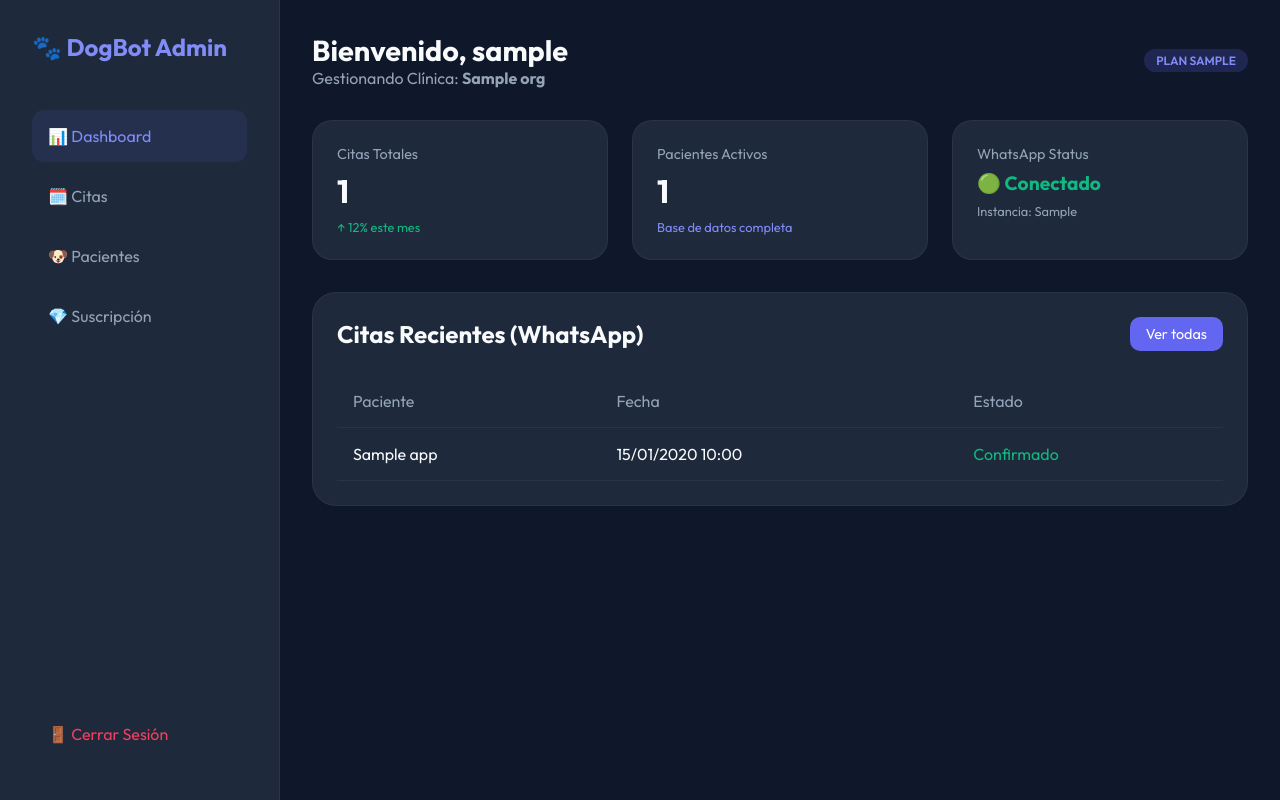
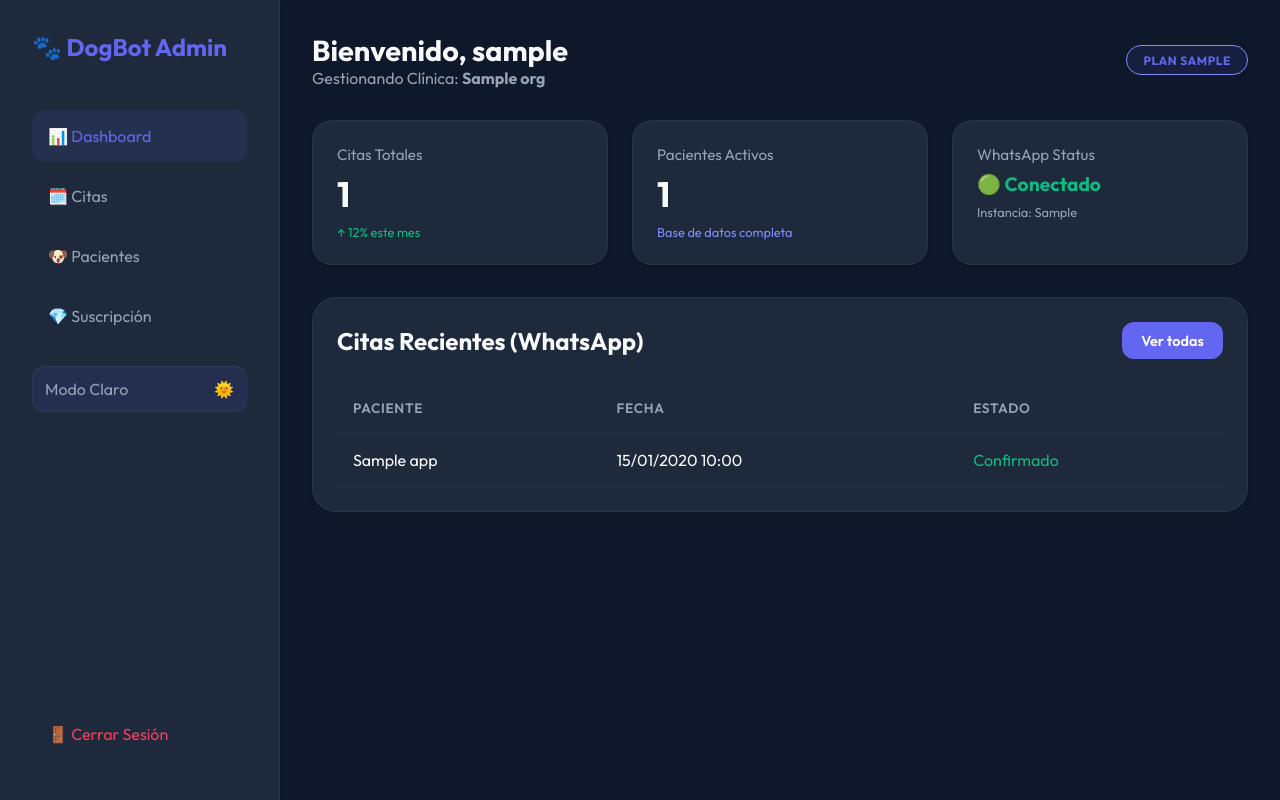
Before and after one commit to Victor2498/veterinaria_saas, a FastAPI app: template templates/admin.html in a window 1280 px wide. Run offline with FastAPI, Linux system fonts and the light colour scheme; the template is opened without the code that fills it: most values are stand-ins (such as "Sample title", 1, 10 or a date in 2020).

Commit message:
Implement premium light/dark mode toggle in admin dashboard

```diff
--- a/templates/admin.html
+++ b/templates/admin.html
@@ -17,12 +17,26 @@
             --text-main: #f8fafc;
             --text-dim: #94a3b8;
             --success: #10b981;
+            --border: rgba(255, 255, 255, 0.05);
+            --sidebar-hover: rgba(99, 102, 241, 0.1);
+            --card-shadow: 0 4px 6px -1px rgba(0, 0, 0, 0.1);
+        }
+
+        body.light-mode {
+            --bg: #f8fafc;
+            --card: #ffffff;
+            --text-main: #1e293b;
+            --text-dim: #64748b;
+            --border: rgba(0, 0, 0, 0.05);
+            --sidebar-hover: rgba(99, 102, 241, 0.05);
+            --card-shadow: 0 10px 15px -3px rgba(0, 0, 0, 0.1);
         }
 
         * {
             margin: 0;
             padding: 0;
             box-sizing: border-box;
+            transition: background-color 0.3s, color 0.3s, border-color 0.3s;
         }
 
         body {
@@ -37,17 +51,18 @@
         .sidebar {
             width: 280px;
             background: var(--card);
-            border-right: 1px solid rgba(255, 255, 255, 0.05);
+            border-right: 1px solid var(--border);
             padding: 2rem;
             display: flex;
             flex-direction: column;
+            box-shadow: var(--card-shadow);
         }
 
         .logo {
             font-size: 1.5rem;
             font-weight: 700;
             margin-bottom: 3rem;
-            color: var(--primary-light);
+            color: var(--primary);
             display: flex;
             align-items: center;
             gap: 0.5rem;
@@ -63,12 +78,32 @@
             display: flex;
             align-items: center;
             gap: 0.75rem;
+            font-weight: 500;
         }
 
         .nav-item.active,
         .nav-item:hover {
-            background: rgba(99, 102, 241, 0.1);
-            color: var(--primary-light);
+            background: var(--sidebar-hover);
+            color: var(--primary);
+        }
+
+        /* Theme Toggle */
+        .theme-toggle {
+            margin-top: 1rem;
+            background: var(--sidebar-hover);
+            padding: 0.75rem;
+            border-radius: 12px;
+            display: flex;
+            align-items: center;
+            justify-content: space-between;
+            color: var(--text-dim);
+            cursor: pointer;
+            border: 1px solid var(--border);
+        }
+
+        .theme-toggle:hover {
+            border-color: var(--primary-light);
+            color: var(--text-main);
         }
 
         /* Main Content */
@@ -86,27 +121,30 @@
         }
 
         .tag {
-            padding: 0.25rem 0.75rem;
+            padding: 0.4rem 1rem;
             border-radius: 99px;
             font-size: 0.75rem;
-            font-weight: 600;
+            font-weight: 700;
             text-transform: uppercase;
+            letter-spacing: 0.05em;
         }
 
         .tag-pro {
             background: linear-gradient(135deg, var(--secondary), #f43f5e);
             color: white;
+            box-shadow: 0 4px 12px rgba(236, 72, 153, 0.3);
         }
 
         .tag-basic {
-            background: rgba(99, 102, 241, 0.2);
-            color: var(--primary-light);
+            background: var(--sidebar-hover);
+            color: var(--primary);
+            border: 1px solid var(--primary-light);
         }
 
         /* Stats Grid */
         .stats-grid {
             display: grid;
-            grid-template-columns: repeat(auto-fit, minmax(240px, 1fr));
+            grid-template-columns: repeat(auto-fit, minmax(280px, 1fr));
             gap: 1.5rem;
             margin-bottom: 2rem;
         }
@@ -115,23 +153,27 @@
             background: var(--card);
             padding: 1.5rem;
             border-radius: 20px;
-            border: 1px solid rgba(255, 255, 255, 0.05);
-            transition: transform 0.3s;
+            border: 1px solid var(--border);
+            transition: transform 0.3s, box-shadow 0.3s;
+            box-shadow: var(--card-shadow);
         }
 
         .stat-card:hover {
             transform: translateY(-5px);
+            box-shadow: 0 20px 25px -5px rgba(0, 0, 0, 0.1);
         }
 
         .stat-value {
-            font-size: 2rem;
+            font-size: 2.2rem;
             font-weight: 700;
             margin: 0.5rem 0;
+            color: var(--text-main);
         }
 
         .stat-label {
             color: var(--text-dim);
-            font-size: 0.9rem;
+            font-size: 0.95rem;
+            font-weight: 500;
         }
 
         /* Table Section */
@@ -139,7 +181,8 @@
             background: var(--card);
             border-radius: 24px;
             padding: 1.5rem;
-            border: 1px solid rgba(255, 255, 255, 0.05);
+            border: 1px solid var(--border);
+            box-shadow: var(--card-shadow);
         }
 
         .section-header {
@@ -158,27 +201,34 @@
             text-align: left;
             padding: 1rem;
             color: var(--text-dim);
-            font-weight: 500;
-            border-bottom: 1px solid rgba(255, 255, 255, 0.05);
+            font-weight: 600;
+            border-bottom: 1px solid var(--border);
+            font-size: 0.85rem;
+            text-transform: uppercase;
+            letter-spacing: 0.05em;
         }
 
         td {
             padding: 1rem;
-            border-bottom: 1px solid rgba(255, 255, 255, 0.05);
+            border-bottom: 1px solid var(--border);
+            color: var(--text-main);
         }
 
         .btn {
             background: var(--primary);
-            color: white;
-            padding: 0.5rem 1rem;
-            border-radius: 10px;
+            color: white !important;
+            padding: 0.6rem 1.2rem;
+            border-radius: 12px;
             text-decoration: none;
             font-size: 0.9rem;
+            font-weight: 600;
             transition: 0.3s;
+            display: inline-block;
         }
 
         .btn:hover {
             background: var(--primary-dark);
+            transform: scale(1.02);
         }
     </style>
 </head>
@@ -190,6 +240,10 @@
         <a href="#" class="nav-item">🗓️ Citas</a>
         <a href="#" class="nav-item">🐶 Pacientes</a>
         <a href="/admin/subscription" class="nav-item">💎 Suscripción</a>
+        <div class="theme-toggle" onclick="toggleTheme()">
+            <span id="theme-text">Modo Claro</span>
+            <span id="theme-icon">🌞</span>
+        </div>
         <div style="margin-top: auto;">
             <a href="/logout" class="nav-item" style="color: #f43f5e;">🚪 Cerrar Sesión</a>
         </div>
@@ -253,6 +307,35 @@
             {% endif %}
         </div>
     </div>
+    <script>
+        function toggleTheme() {
+            const body = document.body;
+            const isLight = body.classList.toggle('light-mode');
+            localStorage.setItem('theme', isLight ? 'light' : 'dark');
+            updateThemeUI(isLight);
+        }
+
+        function updateThemeUI(isLight) {
+            const text = document.getElementById('theme-text');
+            const icon = document.getElementById('theme-icon');
+            if (isLight) {
+                text.innerText = 'Modo Oscuro';
+                icon.innerText = '🌙';
+            } else {
+                text.innerText = 'Modo Claro';
+                icon.innerText = '🌞';
+            }
+        }
+
+        // Initialize theme
+        (function () {
+            const savedTheme = localStorage.getItem('theme');
+            if (savedTheme === 'light') {
+                document.body.classList.add('light-mode');
+                updateThemeUI(true);
+            }
+        })();
+    </script>
 </body>
 
 </html>
```
